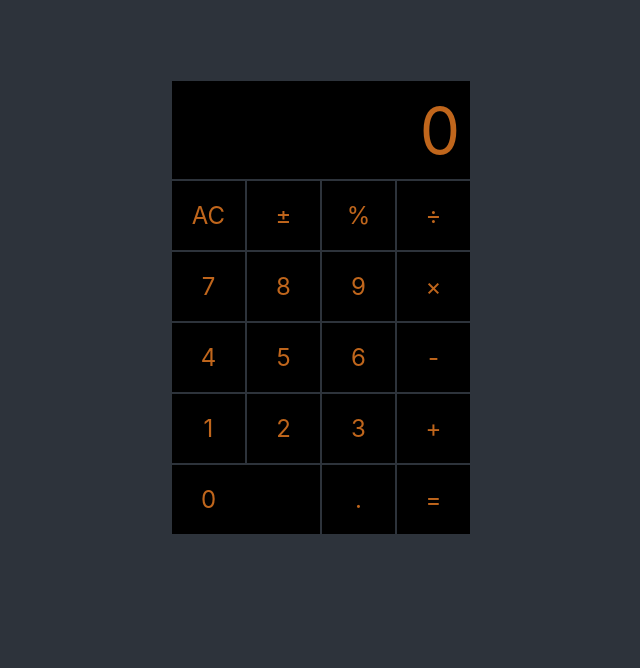
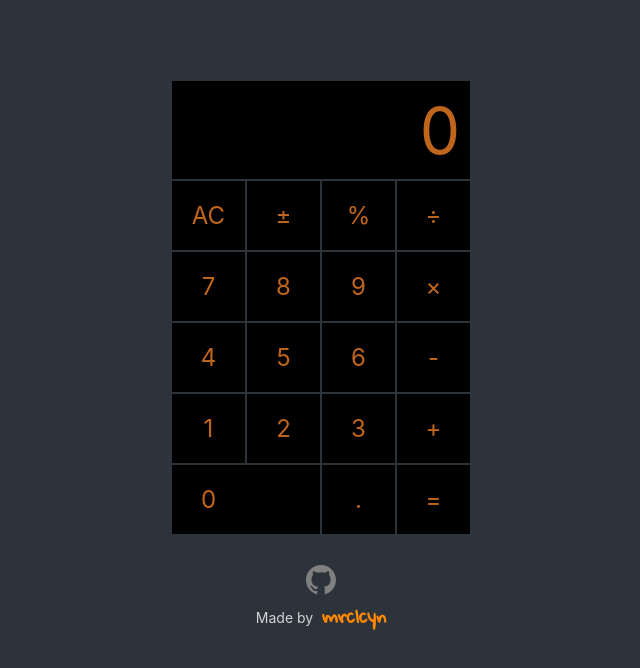
Before and after one commit to mrclcyn/calculator, a React (Create React App) app: page / in a window 1280 px wide. Shown: the top 668 px of the page, without its empty margins (319-959 px from the left). Built offline with nearby package versions, Linux system fonts and the light colour scheme.

Commit message:
done | searching for bugs

```diff
--- a/src/App.css
+++ b/src/App.css
@@ -1,3 +1,5 @@
+@import url("https://fonts.googleapis.com/css2?family=Gloria+Hallelujah&display=swap");
+
 * {
   /* border: 1px dotted red; */
   box-sizing: border-box;
@@ -53,3 +55,65 @@ header {
   font-size: 1.5rem;
   padding: 20px 29px;
 }
+.copyright {
+  text-align: center;
+  padding-top: 30px;
+  font-size: 14px;
+  color: lightgray;
+}
+.copyright .github-icon img {
+  /* margin-bottom: 5px; */
+  filter: invert(50%);
+  width: 30px;
+  height: 30px;
+  transition: filter 0.5s;
+}
+.copyright .github-icon img:hover {
+  filter: invert(100%);
+}
+.copyright .mrclcyn-ct {
+  display: inline-block;
+}
+.copyright .mrclcyn-ct .mrclcyn {
+  font-weight: bold;
+  display: inline-block;
+  position: relative;
+  color: #ff8800;
+  text-decoration: none;
+  font-size: 18px;
+  font-family: "Gloria Hallelujah", cursive;
+  cursor: none;
+  transition: 0.5s;
+  -webkit-transition: 0.5s;
+  padding-left: 5px;
+}
+@keyframes mrclcyn {
+  0% {
+    color: #001aff;
+    left: -2px;
+    bottom: -2px;
+  }
+  25% {
+    color: rgba(73, 73, 73, 0.431372549);
+    left: 0px;
+    bottom: -2px;
+  }
+  50% {
+    color: #ff0000;
+    left: 2px;
+    bottom: 0px;
+  }
+  75% {
+    color: #000000;
+    left: 0px;
+    bottom: 2px;
+  }
+  100% {
+    color: #ffffff;
+    left: -2px;
+    bottom: 0px;
+  }
+}
+.copyright .mrclcyn-ct .mrclcyn:hover {
+  animation: mrclcyn 0.0001s linear infinite;
+}
--- a/src/App.js
+++ b/src/App.js
@@ -1,4 +1,6 @@
 import "./App.css";
+import github from "./github.svg";
+
 import { useReducer, useState } from "react";
 import { operations } from "./operations";
 
@@ -177,6 +179,28 @@ function App() {
           </div>
         </div>
       </div>
+      <div className="copyright">
+        <a
+          className="github-icon"
+          href="https://github.com/mrclcyn/calculator"
+          target="_blank"
+          rel="noreferrer"
+        >
+          <img src={github} alt="GitHub Repo of the project" />
+        </a>
+        <br />
+        Made by{" "}
+        <div className="mrclcyn-ct">
+          <a
+            className="mrclcyn"
+            href="https://github.com/mrclcyn"
+            target="_blank"
+            rel="noreferrer"
+          >
+            mrclcyn
+          </a>
+        </div>
+      </div>
     </div>
   );
 }
```
Also changed, not shown: src/github.svg (added).
